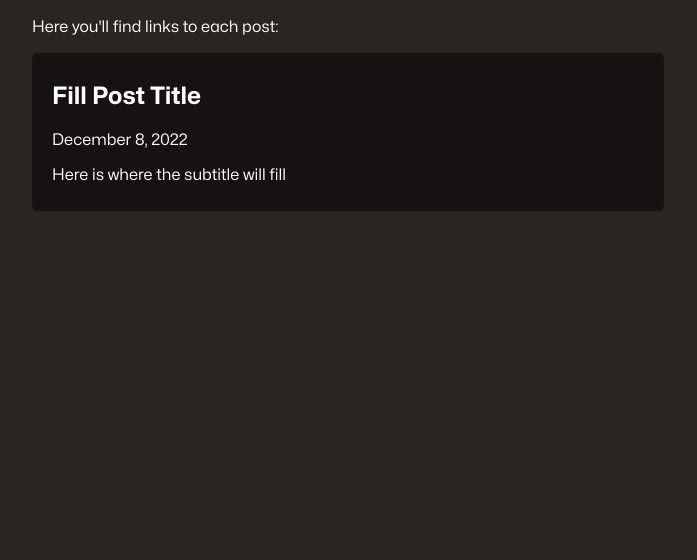
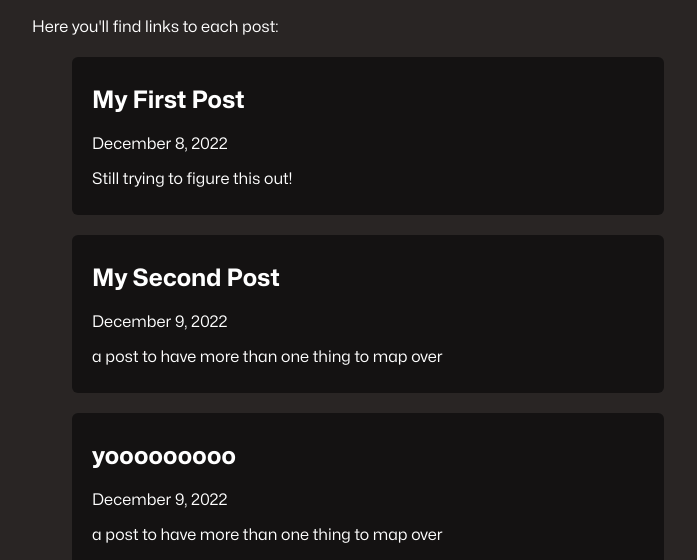
Before and after one commit to snapcracklenpop-dev/tested-telescope, an Astro site: page /blog in a window 1280 px wide. Shown: the part 240-800 px from the top of the page, without its empty margins (292-989 px from the left). Built offline with nearby package versions, Linux system fonts and the light colour scheme; Astro itself is replaced by a stand-in of ours.

Commit message:
made the card dynamic! dope!

```diff
--- a/src/components/BlogCard.astro
+++ b/src/components/BlogCard.astro
@@ -1,15 +1,21 @@
 ---
+const { title, url, pubDate, description } = Astro.props;
 ---
 
-<a href="/posts/post-1">
-  <div class="card">
-    <h2>Fill Post Title</h2>
-    <p>December 8, 2022</p>
-    <p>Here is where the subtitle will fill</p>
-  </div>
-</a>
+<!-- Dynamically load post title, date and subtile into card... -->
+<li>
+  <a href={url}>
+    <div class="card">
+      <h2>{title}</h2>
+      <p>{pubDate}</p>
+      <p>{description}</p>
+    </div>
+  </a>
+</li>
 
+<!-- styles  -->
 <style>
+  li{list-style: none;}
   a {
     text-decoration: none;
     color: white;
@@ -17,14 +23,13 @@
 
   .card {
     border-radius: 6px;
-    background-color: #141212 ;
-    transition:.2s;
-
-    padding: 10px 20px ;
+    background-color: #141212;
+    transition: 0.4s;
+    margin-top: 20px;
+    padding: 10px 20px;
   }
-  .card:hover{
-    background-color:#040303;
-    padding-left:  30px;
+  .card:hover {
+    background-color: #040303;
+    padding-left: 30px;
   }
-
 </style>
--- a/src/pages/blog.astro
+++ b/src/pages/blog.astro
@@ -1,12 +1,16 @@
 ---
 import BaseLayout from "../Layouts/BaseLayout.astro";
 import BlogCard from "../components/BlogCard.astro";
+const allPosts = await Astro.glob('../pages/posts/*.md')
 const pageTitle = "Blog";
 ---
 
 <BaseLayout pageTitle={pageTitle}>
   <p>Here you'll find links to each post:</p>
-  <BlogCard/>
+  <ul>
+    {allPosts.map((post) => <BlogCard url={post.url} title={post.frontmatter.title} pubDate={post.frontmatter.pubDate} description = {post.frontmatter.description} />)}
+  </ul>
 
-  <!-- <a href="/posts/post-1">post 1!</a> -->
+
+
 </BaseLayout>
--- a/src/pages/posts/post-1.md
+++ b/src/pages/posts/post-1.md
@@ -5,12 +5,11 @@ description: "Still trying to figure this out!"
 pubDate: "December 8, 2022"
 author: V
 tags: ["HowTho", "struggle=learning"]
+url: "/posts/post-1"
 ---
-
-
 
 This is my first website and blog post!
 
-Today I learned MD more thoroughly!
+Today I figured some shit out!
 
 Lorem ipsum dolor sit, amet consectetur adipisicing elit. Facilis vel nemo omnis perferendis? Doloribus, quam maiores! Laboriosam consectetur beatae, qui repellat pariatur ullam consequuntur dignissimos? Quaerat laboriosam iusto corporis veniam.
--- /dev/null
+++ b/src/pages/posts/post-2.md
@@ -0,0 +1,11 @@
+---
+layout: ../../Layouts/PostsLayout.astro
+title: "My Second Post"
+description: "a post to have more than one thing to map over"
+pubDate: "December 9, 2022"
+author: V
+tags: ["HowTho", "struggle=learning", "javascript"]
+url: "/posts/post-2"
+---
+
+here is POST 2 to test my mapping function
--- /dev/null
+++ b/src/pages/posts/post-3.md
@@ -0,0 +1,11 @@
+---
+layout: ../../Layouts/PostsLayout.astro
+title: "yooooooooo"
+description: "a post to have more than one thing to map over"
+pubDate: "December 9, 2022"
+author: V
+tags: ["HowTho", "struggle=learning", "javascript"]
+url: "/posts/post-2"
+---
+
+here is POST 3 to test my mapping function
--- /dev/null
+++ b/src/pages/posts/post-4.md
@@ -0,0 +1,11 @@
+---
+layout: ../../Layouts/PostsLayout.astro
+title: "IT WORKS"
+description: "a post to have more than one thing to map over"
+pubDate: "December 10, 2022"
+author: V
+tags: ["HowTho", "struggle=learning", "javascript"]
+url: "/posts/post-2"
+---
+
+here is POST 4 to test my mapping function
```
